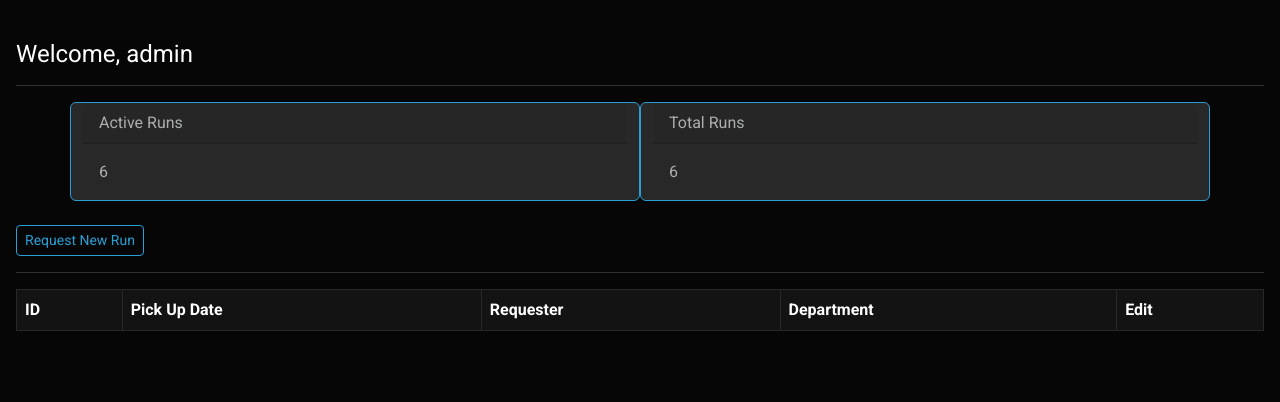
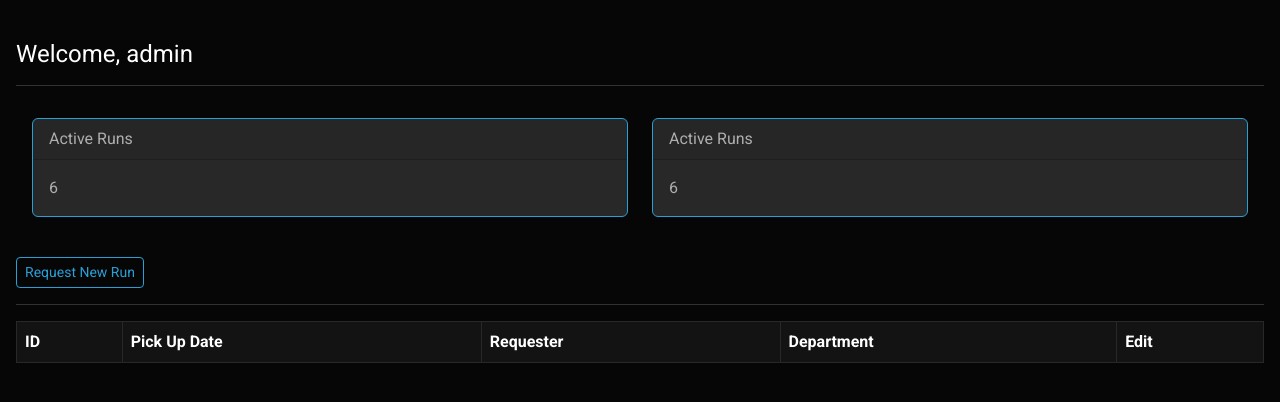
Before and after one commit to CIbarra310/on_the_day, a Django app: page /dashboard in a window 1280 px wide. Shown: the part 58-460 px from the top of the page. Run offline with Django 5.2, Linux system fonts and the light colour scheme; a user stored in the database is signed in; lists and menus that the app fills with data are empty.

Commit message:
Tile Adjustments
more tile adjustments

```diff
--- a/app/templates/app/dashboard.html
+++ b/app/templates/app/dashboard.html
@@ -4,18 +4,22 @@
     <main>
         <h5> Welcome, {{user}} </h5>
         <hr>
-        <div class="container">
+        <div class="p-3">
             <div class="row">
-                <div class="card border-primary h-100 col-6">
-                    <div class="card-header">Active Runs</div>
-                    <div class="card-body">
-                        <p class="card-text">6</p>
+                <div class="col-sm-6">
+                    <div class="card border-primary h-100">
+                        <div class="card-header">Active Runs</div>
+                        <div class="card-body">
+                            <p class="card-text">6</p>
+                        </div>
                     </div>
                 </div>
-                <div class="card border-primary h-100 col-6">
-                    <div class="card-header">Total Runs</div>
-                    <div class="card-body">
-                        <p class="card-text">6</p>
+                <div class="col-sm-6">
+                    <div class="card border-primary h-100">
+                        <div class="card-header">Active Runs</div>
+                        <div class="card-body">
+                            <p class="card-text">6</p>
+                        </div>
                     </div>
                 </div>
             </div>
--- a/static/css/style.css
+++ b/static/css/style.css
@@ -6,8 +6,3 @@
 .message-text{
     color: white;
 }
-
-.dash-tile{
-    width: 18rem;
-    flex: 1;
-}
```
